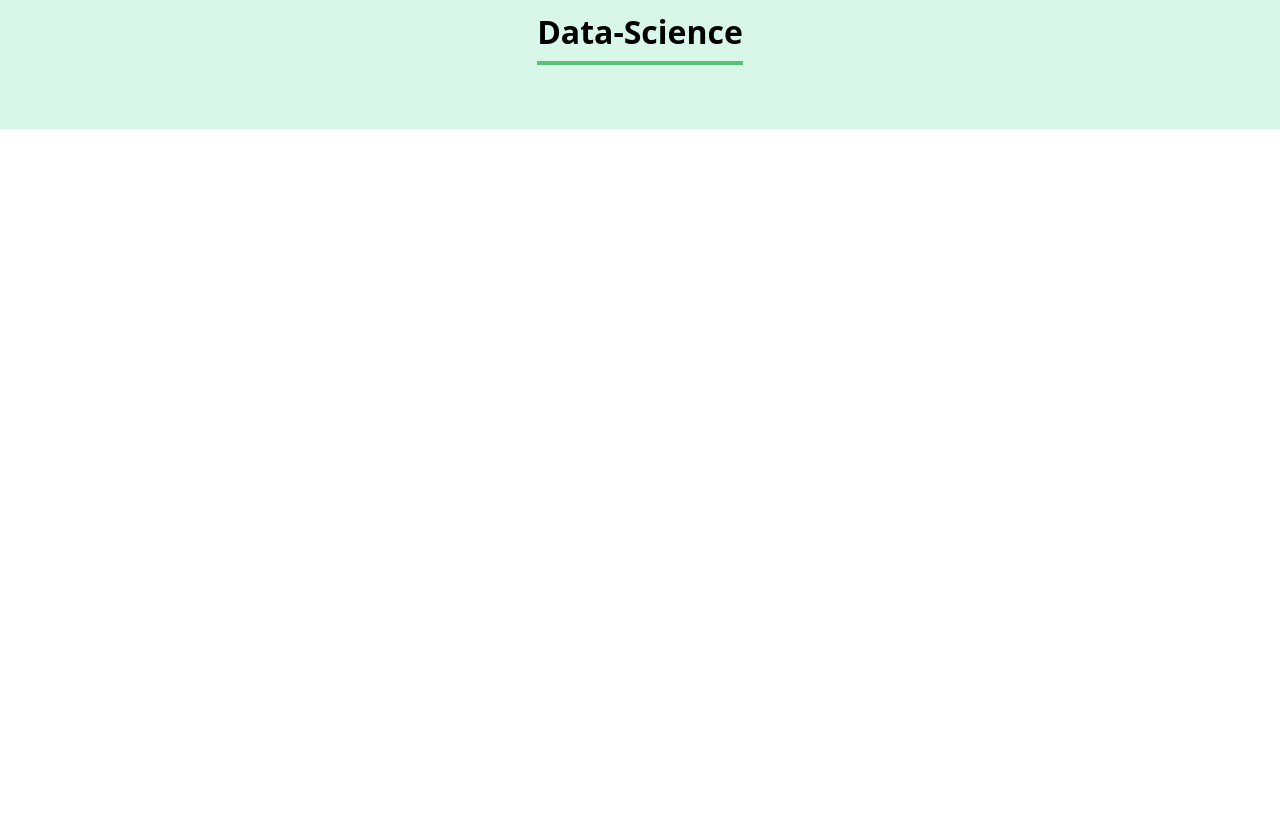
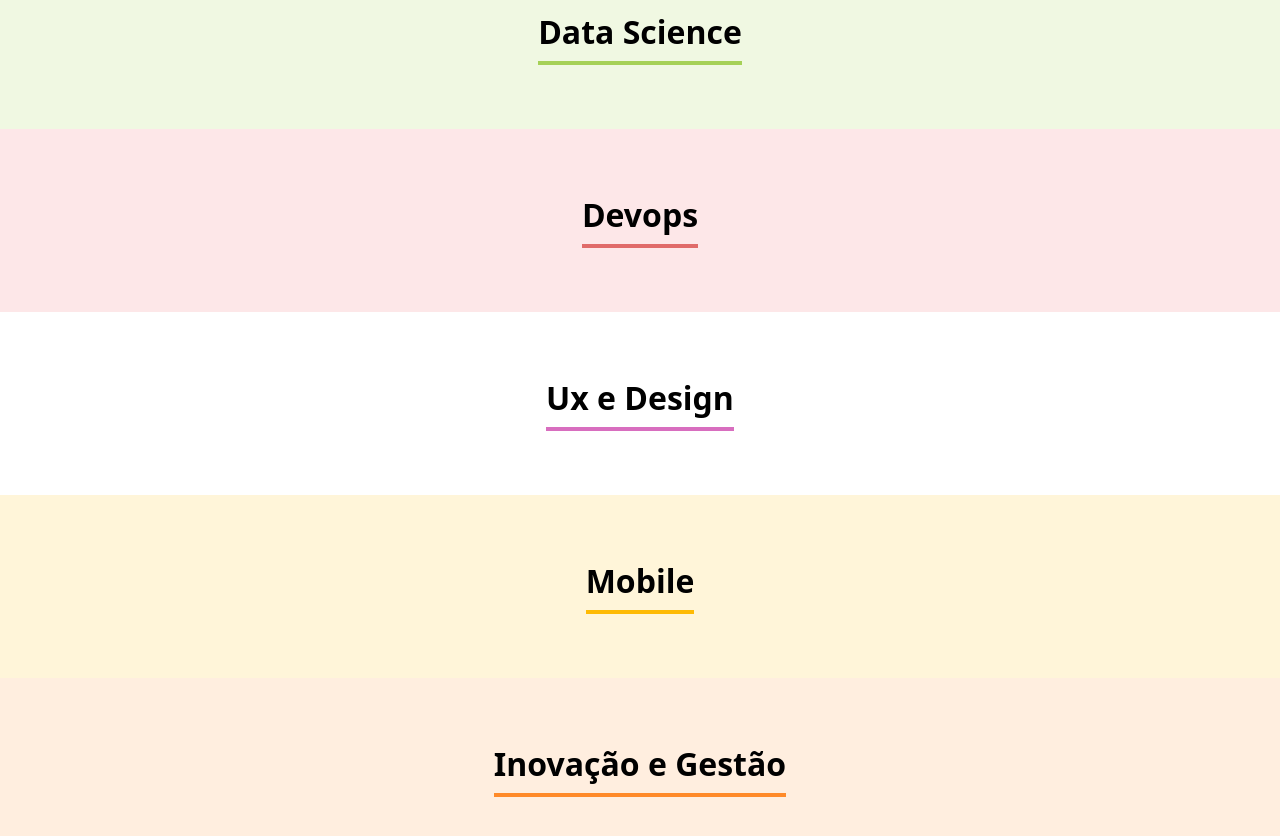
Before and after one commit to eduardojigub/organo-alura, a React (Create React App) app in the folder organo/: page / in a window 1280 px wide. Shown: the part 1980-2816 px from the top of the page. Before the commit the page ends 2109 px from the top, so only its background shows below. Built offline with nearby package versions, Linux system fonts and the light colour scheme.

Commit message:
adding variable color o Team components

```diff
--- a/organo/src/App.js
+++ b/organo/src/App.js
@@ -4,6 +4,44 @@ import Form from "./componentes/Form/Form";
 import Time from "./componentes/Time/Time";
 
 function App() {
+  const times = [
+    {
+      nome: "Programação",
+      corPrimaria: "#57C278",
+      corSecundaria: "#D9F7E9",
+    },
+    {
+      nome: "Front-End",
+      corPrimaria: "#82CFFA",
+      corSecundaria: "#E8F8FF",
+    },
+    {
+      nome: "Data Science",
+      corPrimaria: "#A6D157",
+      corSecundaria: "#F0F8E2",
+    },
+    {
+      nome: "Devops",
+      corPrimaria: "#E06B69",
+      corSecundaria: "#FDE7E8",
+    },
+    {
+      nome: "Ux e Design",
+      corPrimaria: "#D86EBF",
+      corSecundaria: "#FAE95F5",
+    },
+    {
+      nome: "Mobile",
+      corPrimaria: "#FEBA05",
+      corSecundaria: "#FFF5D9",
+    },
+    {
+      nome: "Inovação e Gestão",
+      corPrimaria: "#FF8A29",
+      corSecundaria: "#FFEEDF",
+    },
+  ];
+
   const [users, setUsers] = useState([]);
 
   const addedUser = (user) => {
@@ -15,9 +53,15 @@ function App() {
     <div>
       <Banner />
       <Form onFormSubmit={(user) => addedUser(user)} />
-      <Time nome="Programação" />
-      <Time nome="Front-End" />
-      <Time nome="Data-Science" />
+
+      {times.map((time) => (
+        <Time
+          key={time.nome}
+          nome={time.nome}
+          corPrimaria={time.corPrimaria}
+          corSecundaria={time.corSecundaria}
+        />
+      ))}
     </div>
   );
 }
--- a/organo/src/componentes/Time/Time.css
+++ b/organo/src/componentes/Time/Time.css
@@ -1,12 +1,11 @@
 .time {
     text-align: center;
     padding: 32px;
-    background-color: #D9F7E9;
 }
 
 .time h3 {
     font-size: 32px;
-    border-bottom: 4px solid #57C278;
+    border-bottom: 4px solid;
     display: inline-block;
     padding-bottom: 8px;
 }
--- a/organo/src/componentes/Time/Time.jsx
+++ b/organo/src/componentes/Time/Time.jsx
@@ -2,8 +2,8 @@ import "./Time.css";
 
 const Time = (props) => {
   return (
-    <section className="time">
-      <h3>{props.nome}</h3>
+    <section className="time" style={{ backgroundColor: props.corSecundaria }}>
+      <h3 style={{ borderColor: props.corPrimaria }}>{props.nome}</h3>
     </section>
   );
 };
```
